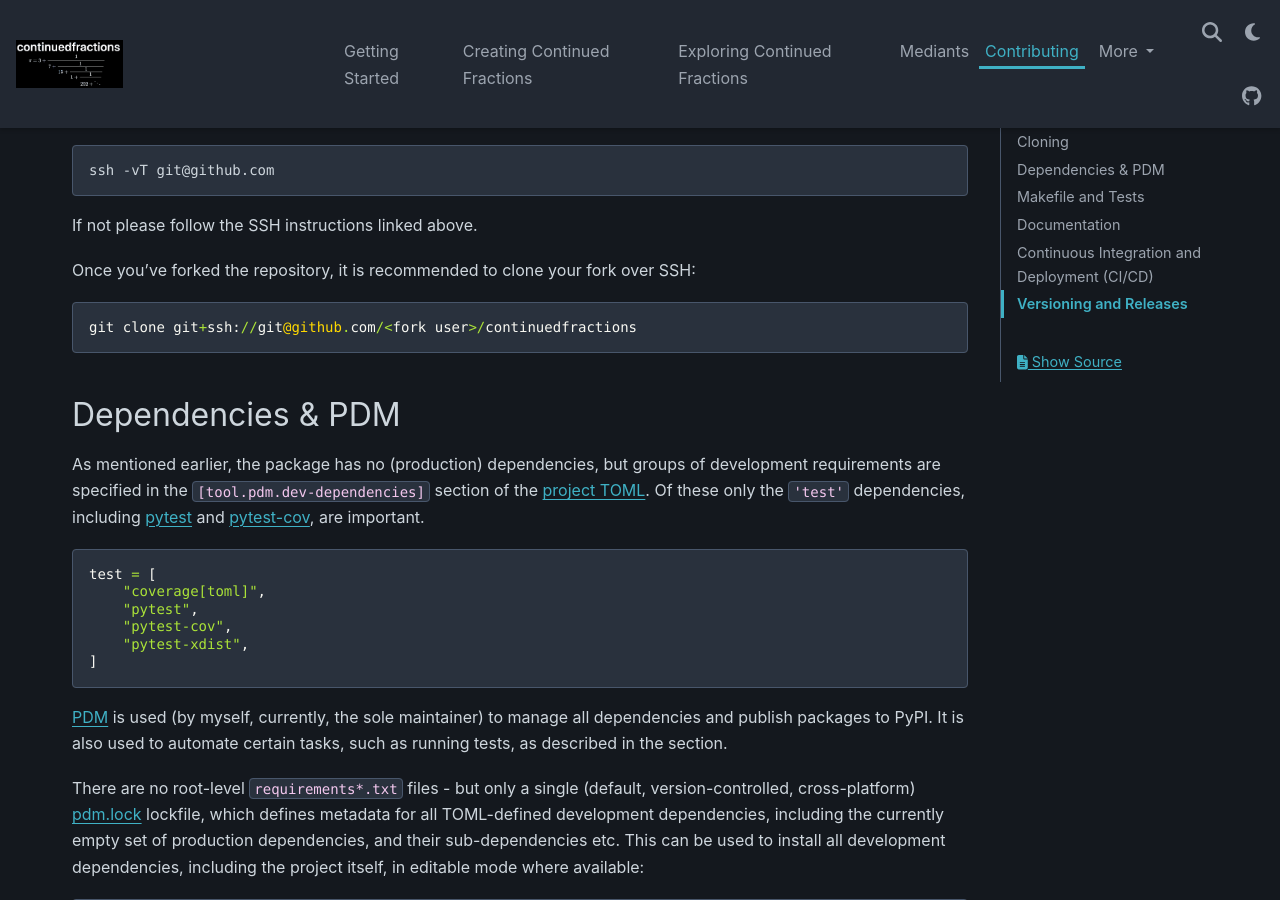
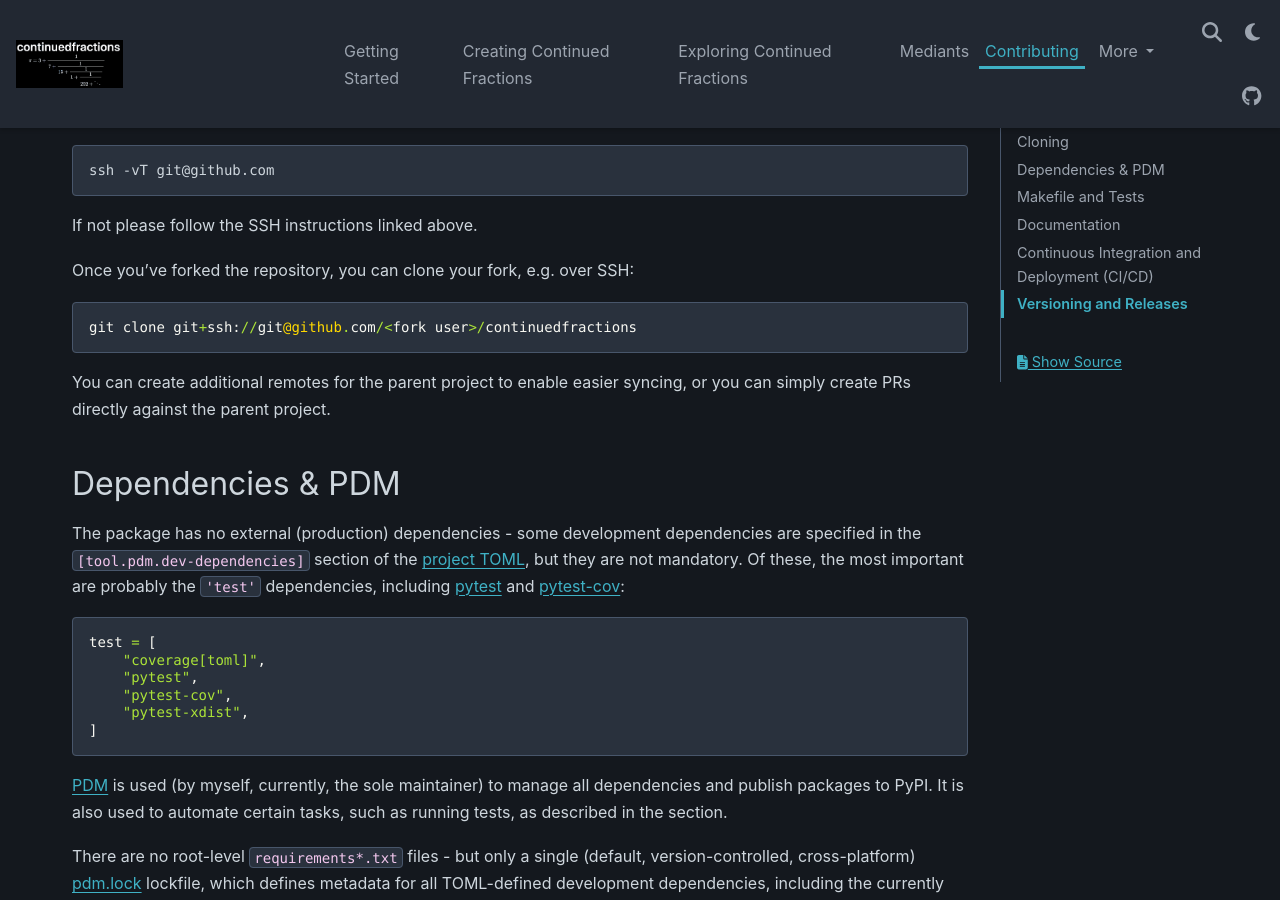
Before and after one commit to sr-murthy/continuedfractions, a Sphinx documentation site: the page built from docs/sources/contributing.rst, in a window 1280 px wide and 900 px high, scrolled down 387 px. Built offline with Sphinx 7.4.7 and the PyData theme 0.15.4, drawn with Linux system fonts in a browser that asks for light colours; nearby versions of some CDN libraries; some of the changed text lies outside the part shown.

Commit message:
chore: improve contributions guidelines

```diff
--- a/docs/sources/contributing.rst
+++ b/docs/sources/contributing.rst
@@ -25,20 +25,22 @@ If you wish to contribute please first ensure you have `SSH access to GitHub <ht
 
 If not please follow the SSH instructions linked above.
 
-Once you’ve forked the repository, it is recommended to clone your fork over SSH:
+Once you’ve forked the repository, you can clone your fork, e.g. over SSH:
 
 .. code:: python
 
    git clone git+ssh://git@github.com/<fork user>/continuedfractions
+
+You can create additional remotes for the parent project to enable easier syncing, or you can simply create PRs directly against the parent project.
 
 .. _contributing.dependencies-and-pdm:
 
 Dependencies & PDM
 ==================
 
-As mentioned earlier, the package has no (production) dependencies, but groups of development requirements are specified in the
-``[tool.pdm.dev-dependencies]`` section of the `project TOML <https://github.com/sr-murthy/continuedfractions/blob/main/pyproject.toml>`_. Of these only the ``'test'`` dependencies,
-including `pytest <https://docs.pytest.org/en/8.0.x/>`_ and `pytest-cov <https://pytest-cov.readthedocs.io/>`_, are important.
+The package has no external (production) dependencies - some development dependencies are specified in the
+``[tool.pdm.dev-dependencies]`` section of the `project TOML <https://github.com/sr-murthy/continuedfractions/blob/main/pyproject.toml>`_, but they are not mandatory. Of these, the most important are probably the ``'test'`` dependencies,
+including `pytest <https://docs.pytest.org/en/8.0.x/>`_ and `pytest-cov <https://pytest-cov.readthedocs.io/>`_:
 
 .. code:: toml
 
```
Also changed, not shown: other parts of docs/sources/contributing.rst (+1 -1 lines).
